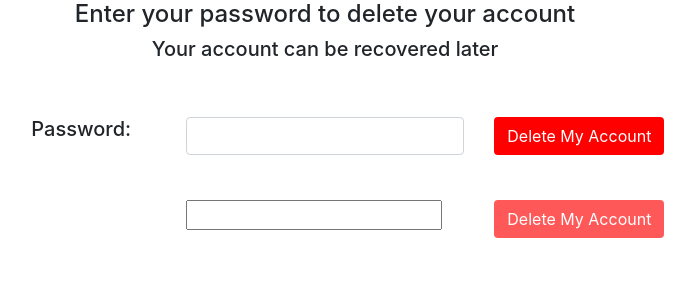
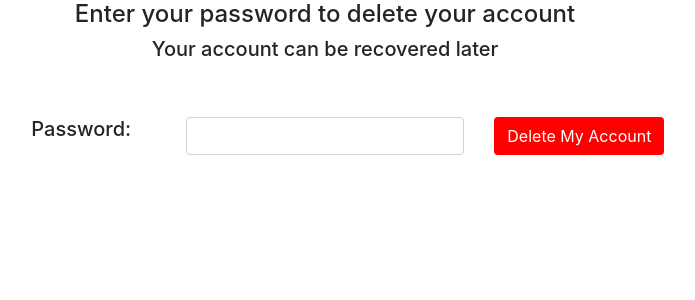
Before and after one commit to gcivil-nyu-org/team-1-inperson, a Django app: page /accounts/deleteacc/ in a window 1280 px wide. Shown: the part 229-529 px from the top of the page, without its empty margins (315-1010 px from the left). Run offline with Django 3.2, Linux system fonts and the light colour scheme; some libraries are stand-ins or nearby versions.

Commit message:
format fixes

```diff
--- a/accounts/templates/deleteacc.html
+++ b/accounts/templates/deleteacc.html
@@ -28,7 +28,7 @@
 </style>
 <script>
     function noblanks(){
-        var f=document.forms["deleteform"].elements;
+        var f=document.forms["daform"].elements;
         var cansubmit=true;
         for (var i=0;i<f.length;i++){
             if (f[i].value.length==0){
@@ -36,7 +36,7 @@
             }
         }
         if (cansubmit){
-            document.getElementById('submitbutton').disabled=false
+            document.getElementById('submi').disabled=false
         }
     }
 </script>
@@ -93,23 +93,7 @@
                 </div>
             </div>
         </form>
-        <form name="deleteform" method="POST" action="">
-            {% csrf_token %}
-            <div class="row">
-                <div class="col-sm-2">
-                </div>
-                <div class="col-sm-2">
-                </div>
-                <div class="col-sm-4">
-                    <div class="form-group">
-                        <input type="text" onKeyup="noblanks()" />
-                    </div>
-                </div>
-                <div class="col-sm-2" style="margin-bottom:30px">
-                    <button class="btn btn-default btn-md" disabled=true id="submitbutton" onclick="location.href = '/accounts/deleted';" style="background-color:red; color:white; margin-top:0px" type="submit">Delete My Account</button>
-                </div>
-            </div>
-        </form>
+
     </div>
     </div>
 
```
